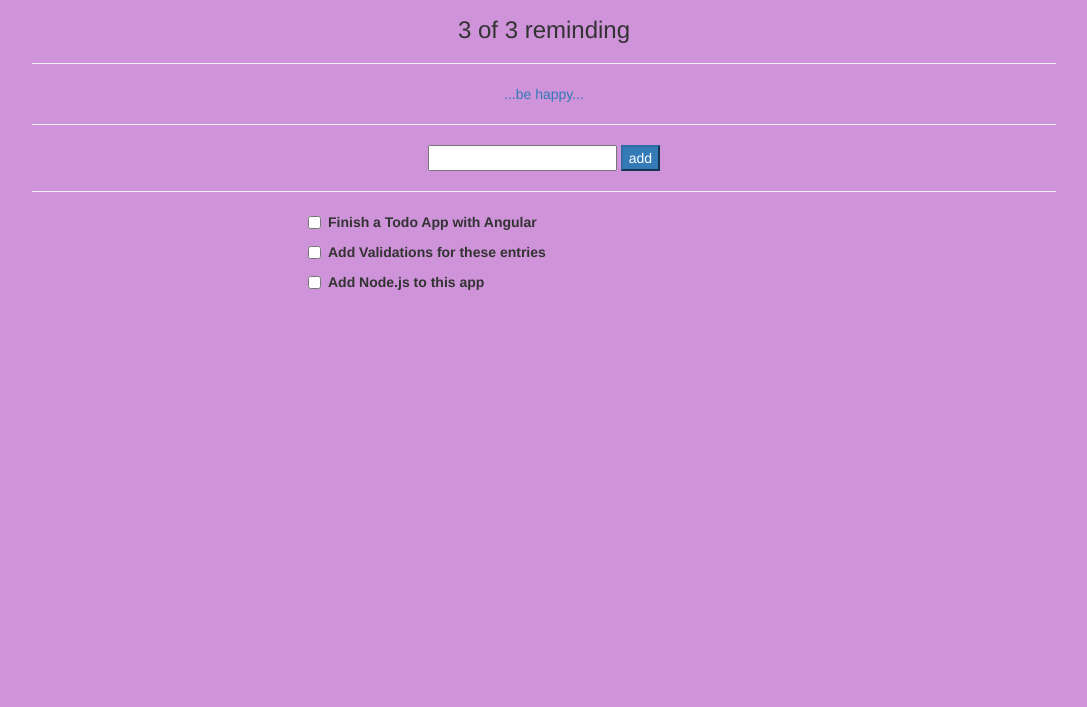
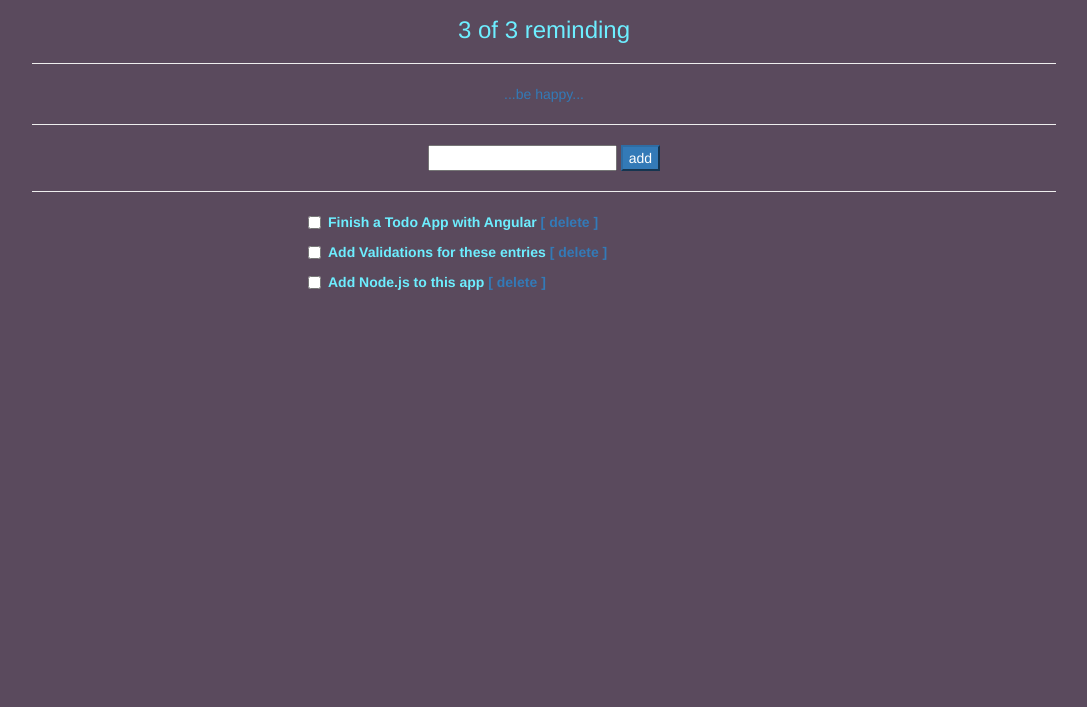
Before and after one commit to yolixtly/angular-flex-week, a plain HTML site: page fundamentals/index.html in a window 1280 px wide. Shown: the part 93-800 px from the top of the page, without its empty margins (96-1183 px from the left). Drawn offline with nearby package versions, Linux system fonts and the light colour scheme.

Commit message:
#TODO: add ng-click to task directive

```diff
--- a/fundamentals/css/yoli-todo.css
+++ b/fundamentals/css/yoli-todo.css
@@ -1,8 +1,10 @@
 body {
-	background-color: #ce93d8;
+	background-color: #5a4a5d
+	;
 	margin: 0 auto;
 	width: 80%;
 	text-align: center;
+	color: #6deeff;
 	// border: #FCE4EC solid 1px;
 }
 ul {
--- a/fundamentals/js/directives/newTask-directive.html
+++ b/fundamentals/js/directives/newTask-directive.html
@@ -1,4 +1,6 @@
 <label class="checkbox">
 	<input type="checkbox" ng-model="task.done">
 	<span class="done-{{ task.done }}">{{ task.text }}</span>
+	<!--#TODO: Make the ng-click interactivity work-->
+	<a ng-click="task.removeItem()">[ delete ]</a>
 </label>
--- a/fundamentals/js/directives/newTask-directive.js
+++ b/fundamentals/js/directives/newTask-directive.js
@@ -5,6 +5,10 @@ app.directive('appTask', function(){
 			task: '='
 		},
 		templateUrl:
-		'js/directives/newTask-directive.html'
+		'js/directives/newTask-directive.html',
+		//#TODO: make this work with ng-click
+		removeItem: function(scope, element, attrs) {
+			console.log("removed item");
+		}
 	};
 });
```
